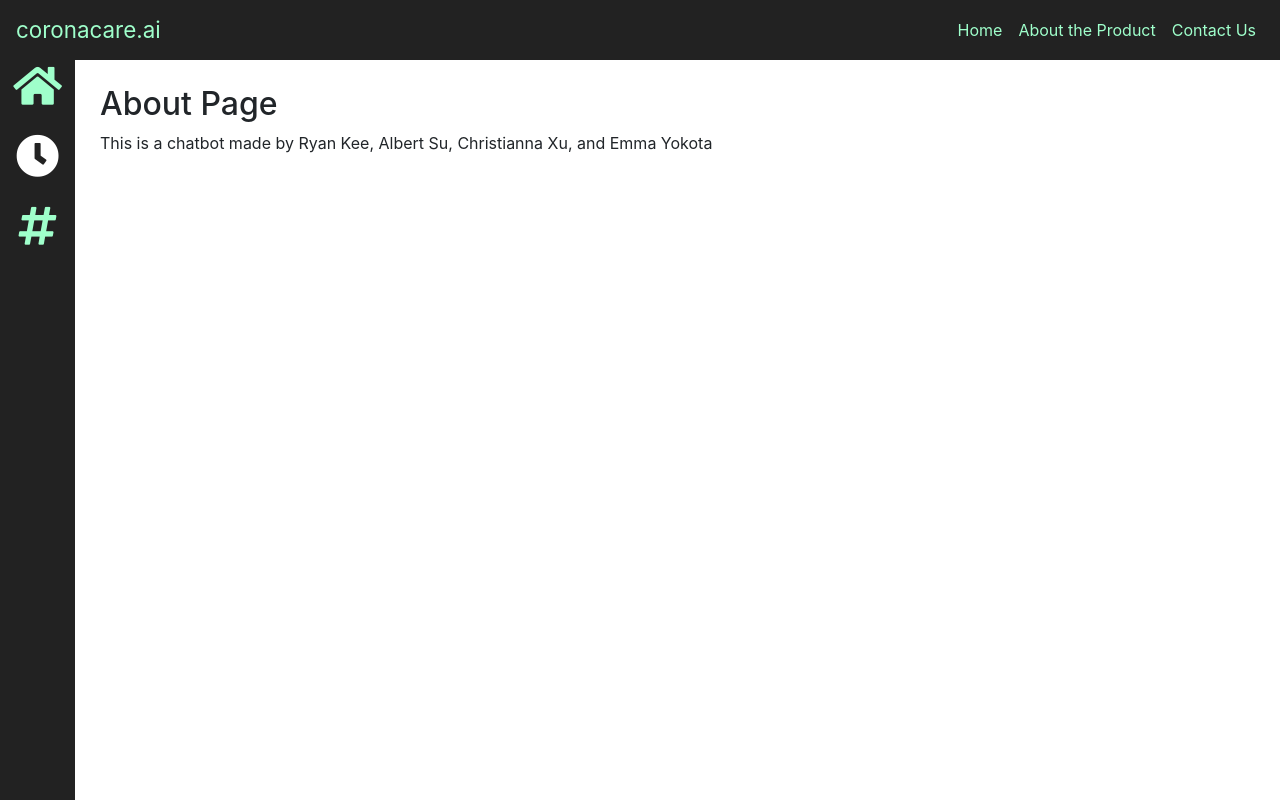
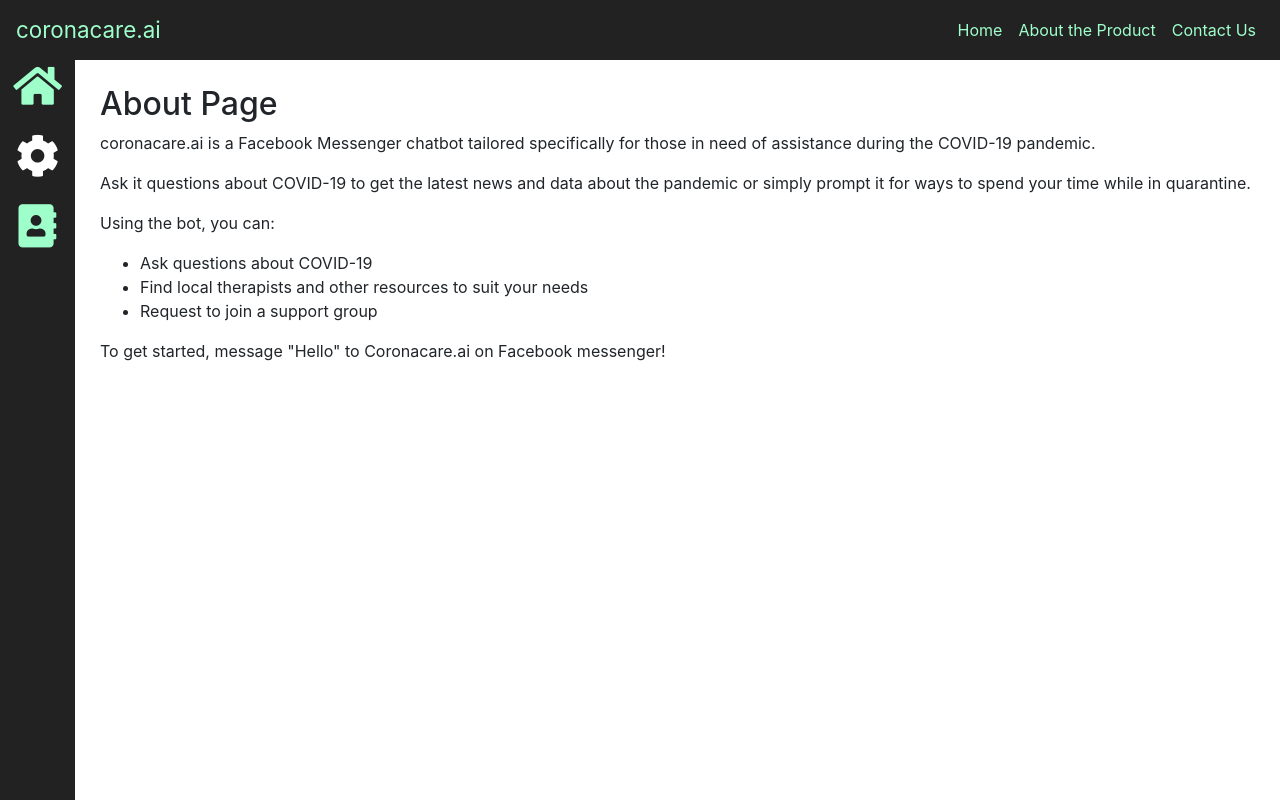
Before and after one commit to s-xuchr/coronacare, a React (Create React App) app in the folder site/: page /about in a window 1280 px wide. Built offline with nearby package versions, Linux system fonts and the light colour scheme.

Commit message:
updated about page

```diff
--- a/site/src/About.js
+++ b/site/src/About.js
@@ -13,6 +13,14 @@ const GridWrapper = styled.div`
 export const About = () => (
     <div className="padding">
         <h2>About Page</h2>
-        <p>This is a chatbot made by Ryan Kee, Albert Su, Christianna Xu, and Emma Yokota</p>
+        <p> coronacare.ai is a Facebook Messenger chatbot tailored specifically for those in need of assistance during the COVID-19 pandemic. </p>
+        <p> Ask it questions about COVID-19 to get the latest news and data about the pandemic or simply prompt it for ways to spend your time while in quarantine. </p>
+        <p> Using the bot, you can: </p>
+        <ul>
+          <li> Ask questions about COVID-19 </li>
+          <li> Find local therapists and other resources to suit your needs </li>
+          <li> Request to join a support group </li>
+        </ul>
+        <p> To get started, message "Hello" to Coronacare.ai on Facebook messenger! </p>
     </div>
 )
--- a/site/src/components/Sidebar.js
+++ b/site/src/components/Sidebar.js
@@ -29,13 +29,13 @@ class SideNav extends React.Component {
             {
               path: '/about',
               name: 'About the Product',
-              css: 'fa fa-fw fa-clock',
+              css: 'fa fa-fw fa-cog',
               key: 2
             },
             {
               path: '/contact',
               name: 'Contact Us',
-              css: 'fas fa-hashtag',
+              css: 'fas fa-address-book',
               key: 3
             },
           ]
```
